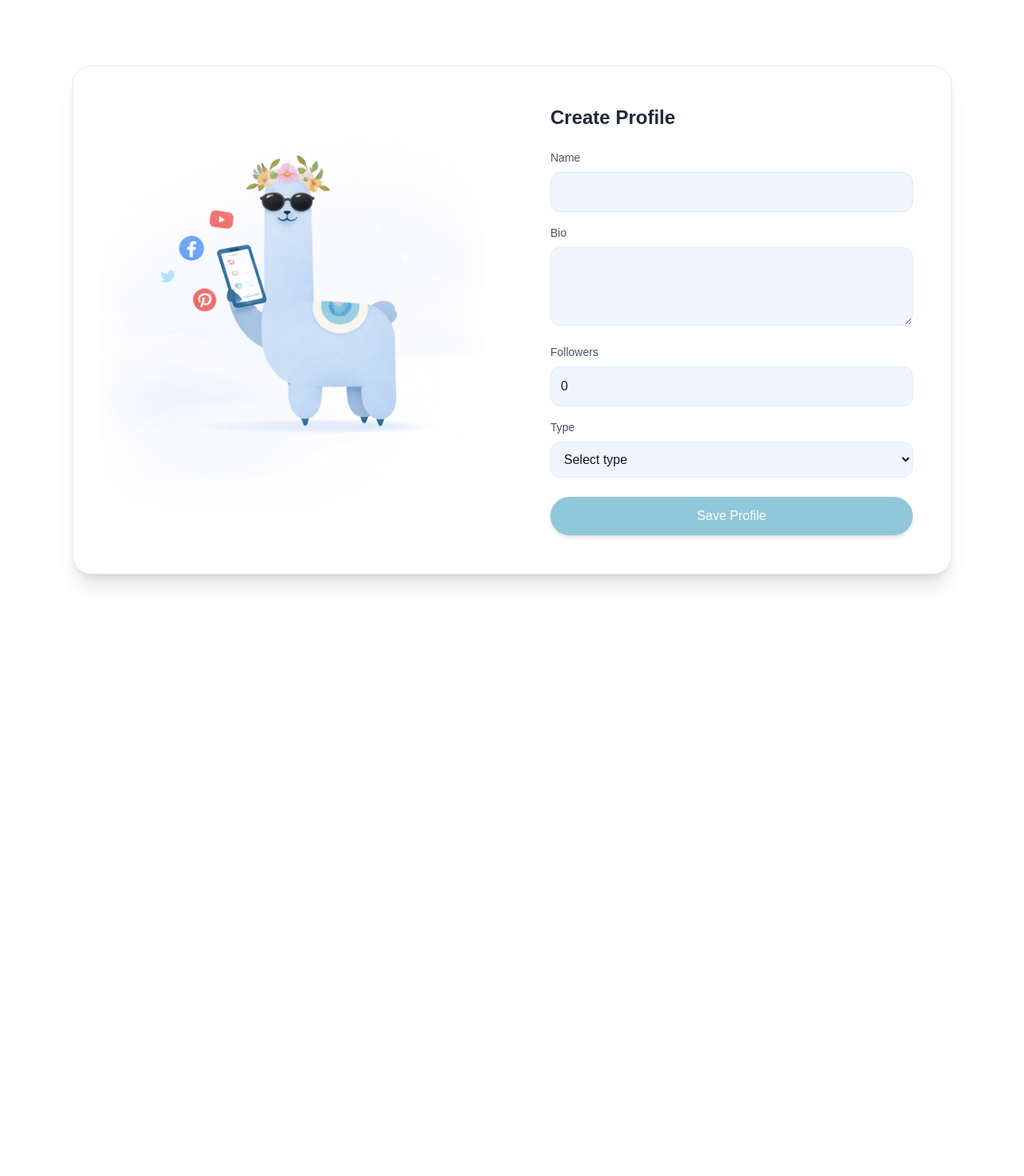
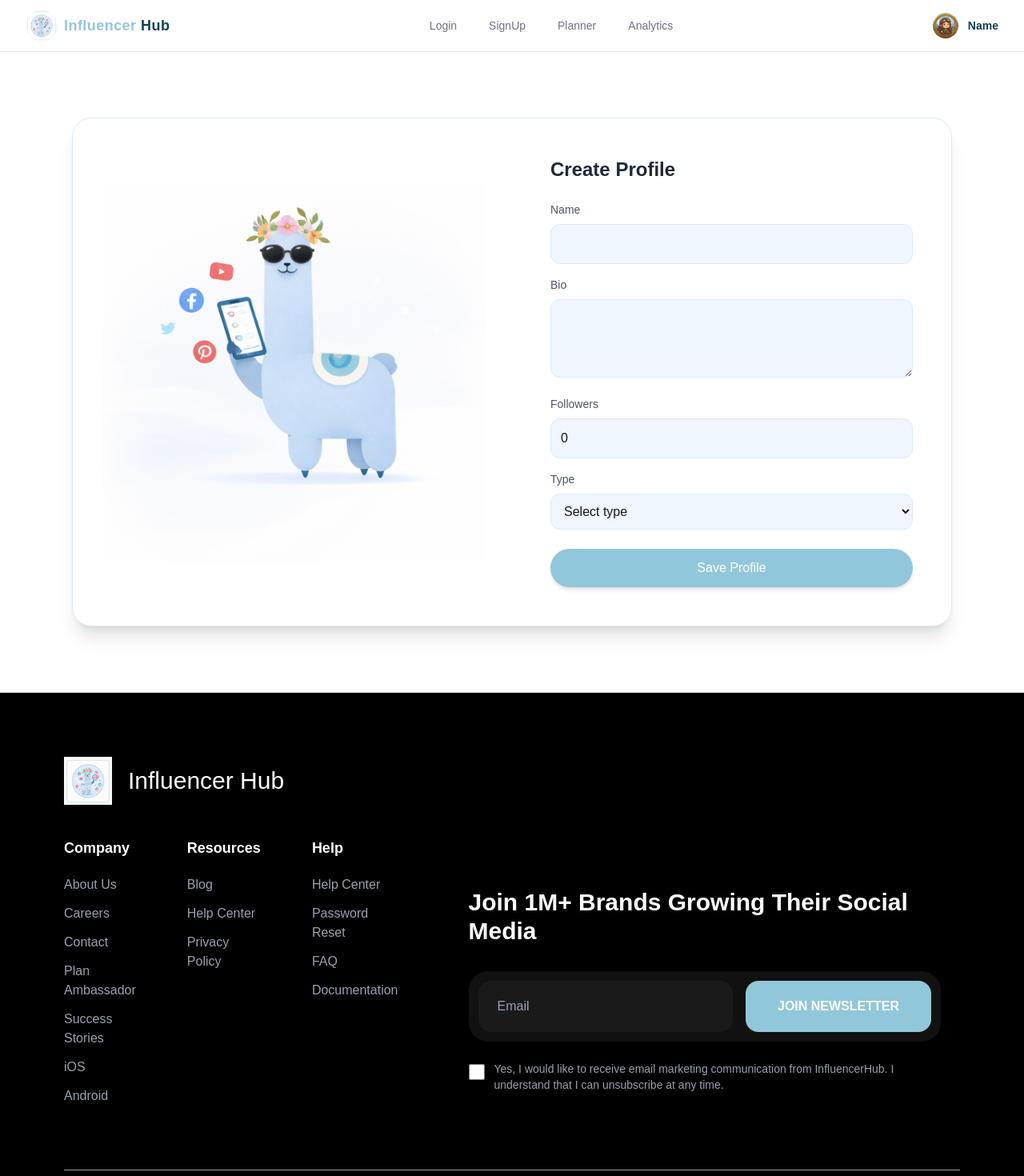
Before and after one commit to 041kzee/content-planner, a Next.js app: page /form in a window 1280 px wide. Shown: the top 1470 px of the page at 80% size. Before the commit the page ends 800 px from the top, so only its background shows below. Built offline with nearby package versions, Linux system fonts and the light colour scheme.

Commit message:
added footer and responsiveness for navbar too

```diff
--- /dev/null
+++ b/app/components/Footer.js
@@ -0,0 +1,87 @@
+import Image from "next/image";
+export default function Footer() {
+return (
+    <div className="bg-black border-t border-gray-200 p-4 sm:p-8 md:p-12 lg:p-20">
+      <div className="flex flex-row gap-3 sm:gap-5 items-center">
+         <Image
+                  src="/mainlogo.png"
+                  alt="logo"
+                  width={60}
+                  height={60}
+                  className="w-10 h-10 sm:w-14 sm:h-14 md:w-[60px] md:h-[60px]"
+                />
+                <h1 className="text-white text-xl sm:text-2xl md:text-3xl font-medium"> Influencer Hub</h1>
+                </div>
+
+<div className="flex flex-col md:flex-row justify-between gap-8 sm:gap-12 md:gap-16 mt-8 sm:mt-10">
+
+<div className="flex flex-1 flex-col gap-3">
+<h2 className="text-white text-base sm:text-lg font-semibold mb-2">Company</h2>
+<a href="#" className="text-gray-400 hover:text-gray-200 transition text-sm sm:text-base">About Us</a>
+<a href="#" className="text-gray-400 hover:text-gray-200 transition text-sm sm:text-base">Careers</a>
+<a href="#" className="text-gray-400 hover:text-gray-200 transition text-sm sm:text-base">Contact</a>
+<a href="#" className="text-gray-400 hover:text-gray-200 transition text-sm sm:text-base">Plan Ambassador</a>
+<a href="#" className="text-gray-400 hover:text-gray-200 transition text-sm sm:text-base">Success Stories</a>
+<a href="#" className="text-gray-400 hover:text-gray-200 transition text-sm sm:text-base">iOS</a>
+<a href="#" className="text-gray-400 hover:text-gray-200 transition text-sm sm:text-base">Android</a>
+</div>
+<div className="flex flex-col gap-3">
+<h2 className="text-white text-base sm:text-lg font-semibold mb-2">Resources</h2>
+<a href="#" className="text-gray-400 hover:text-gray-200 transition text-sm sm:text-base">Blog</a>
+<a href="#" className="text-gray-400 hover:text-gray-200 transition text-sm sm:text-base">Help Center</a>
+<a href="#" className="text-gray-400 hover:text-gray-200 transition text-sm sm:text-base">Privacy Policy</a>
+</div>
+<div className="flex flex-col gap-3">
+<h2 className="text-white text-base sm:text-lg font-semibold mb-2">Help</h2>
+<a href="#" className="text-gray-400 hover:text-gray-200 transition text-sm sm:text-base">Help Center</a>
+<a href="#" className="text-gray-400 hover:text-gray-200 transition text-sm sm:text-base">Password Reset</a>
+<a href="#" className="text-gray-400 hover:text-gray-200 transition text-sm sm:text-base">FAQ</a>
+<a href="#" className="text-gray-400 hover:text-gray-200 transition text-sm sm:text-base">Documentation</a>
+</div>
+
+
+<div className="w-full bg-black py-8 sm:py-12 md:py-16 px-0 sm:px-4 md:px-6 flex justify-center">
+  <div className="w-full max-w-4xl">
+
+    <h2 className="text-white text-xl sm:text-2xl md:text-3xl font-semibold mb-6 sm:mb-8">
+      Join 1M+ Brands Growing Their Social Media
+    </h2>
+
+    <div className="flex flex-col md:flex-row gap-3 sm:gap-4 bg-[#111] p-2 sm:p-3 rounded-2xl sm:rounded-3xl items-center">
+      <input
+        type="email"
+        placeholder="Email"
+        className="w-full flex-1 bg-[#1a1a1a] text-white placeholder-gray-400 px-4 sm:px-6 py-4 sm:py-5 rounded-xl sm:rounded-2xl outline-none focus:ring-2 focus:ring-blue-400 text-sm sm:text-base"
+      />
+
+      <button
+        type="button"
+        className="w-full md:w-auto bg-[#91c7da] hover:bg-[#548293] text-white font-semibold px-8 sm:px-10 py-4 sm:py-5 rounded-xl sm:rounded-2xl transition-all duration-300 whitespace-nowrap text-sm sm:text-base"
+      >
+        JOIN NEWSLETTER
+      </button>
+    </div>
+
+    <div className="flex items-start gap-2 sm:gap-3 mt-4 sm:mt-6 text-gray-400 text-xs sm:text-sm">
+      <input
+        type="checkbox"
+        className="w-4 h-4 sm:w-5 sm:h-5 mt-0.5 sm:mt-1 accent-[#91c7da] flex-shrink-0"
+      />
+      <p>
+        Yes, I would like to receive email marketing communication from InfluencerHub. I understand that I can unsubscribe at any time.
+      </p>
+    </div>
+
+  </div>
+</div>
+
+</div>
+
+<div className="w-full border-t border-gray-400 px-4 sm:px-8 py-4 text-center mt-6 sm:mt-8">
+<p className="text-xs sm:text-sm text-gray-500 mb-2">
+&copy; {new Date().getFullYear()} InfluencerHub. All rights reserved.</p>
+<p className="text-xs sm:text-sm text-gray-500">Terms of Service | Privacy Policy</p>
+     </div>
+
+     </div> );
+      }
--- a/app/components/Navbar.js
+++ b/app/components/Navbar.js
@@ -3,20 +3,21 @@
 import Link from "next/link";
 import { usePathname } from "next/navigation";
 import Image from "next/image";
+import { useState } from "react";
 
 export default function Navbar() {
   const pathname = usePathname();
+  const [isMenuOpen, setIsMenuOpen] = useState(false);
 
   const navLinks = [
-    { name: "Auth", path: "/auth" },
-    { name: "Create Profile", path: "/create-profile" },
+    { name: "Login", path: "/login" },
+    { name: "SignUp", path: "/signup" },
     { name: "Planner", path: "/planner" },
     { name: "Analytics", path: "/analytics" },
   ];
 
   return (
-    <nav className="w-full bg-white border-b border-gray-200 px-8 py-3 flex items-center justify-between">
-
+    <nav className="w-full bg-white border-b border-gray-200 px-4 sm:px-6 md:px-8 py-3 flex items-center justify-between relative">
 
       <div className="flex items-center gap-2">
         <Image
@@ -24,16 +25,15 @@ export default function Navbar() {
           alt="logo"
           width={40}
           height={40}
-          className="rounded-full"
+          className="rounded-full w-8 h-8 sm:w-10 sm:h-10"
         />
-        <p className="text-lg font-semibold tracking-wide">
+        <p className="text-base sm:text-lg font-semibold tracking-wide">
           <span className="text-[#91c7da]">Influencer</span>{" "}
           <span className="text-[#124253]">Hub</span>
         </p>
       </div>
 
-
-      <div className="flex items-center gap-10 relative">
+      <div className="hidden md:flex items-center gap-6 lg:gap-10 relative">
         {navLinks.map((link) => {
           const isActive = pathname === link.path;
 
@@ -57,9 +57,8 @@ export default function Navbar() {
         })}
       </div>
 
-
-      <div className="flex items-center gap-3">
-        <div className="h-8 w-8 rounded-full overflow-hidden">
+      <div className="hidden md:flex items-center gap-2 sm:gap-3">
+        <div className="h-7 w-7 sm:h-8 sm:w-8 rounded-full overflow-hidden">
           <Image
             src="/profile.png"
             alt="profile"
@@ -67,10 +66,59 @@ export default function Navbar() {
             height={32}
           />
         </div>
-        <span className="text-sm font-semibold text-[#124253]">
+        <span className="text-xs sm:text-sm font-semibold text-[#124253]">
           Name
         </span>
       </div>
+
+      <button
+        onClick={() => setIsMenuOpen(!isMenuOpen)}
+        className="md:hidden flex flex-col gap-1.5 p-2"
+        aria-label="Toggle menu"
+      >
+        <span className={`w-6 h-0.5 bg-[#124253] transition-all duration-300 ${isMenuOpen ? 'rotate-45 translate-y-2' : ''}`}></span>
+        <span className={`w-6 h-0.5 bg-[#124253] transition-all duration-300 ${isMenuOpen ? 'opacity-0' : ''}`}></span>
+        <span className={`w-6 h-0.5 bg-[#124253] transition-all duration-300 ${isMenuOpen ? '-rotate-45 -translate-y-2' : ''}`}></span>
+      </button>
+
+      {isMenuOpen && (
+        <div className="md:hidden absolute top-full left-0 w-full bg-white border-b border-gray-200 shadow-lg z-50">
+          <div className="flex flex-col py-4">
+            {navLinks.map((link) => {
+              const isActive = pathname === link.path;
+
+              return (
+                <Link
+                  key={link.name}
+                  href={link.path}
+                  onClick={() => setIsMenuOpen(false)}
+                  className={`px-6 py-3 text-sm font-medium transition-colors duration-200 ${
+                    isActive
+                      ? "text-[#124253] bg-gray-50 border-l-4 border-[#91c7da]"
+                      : "text-gray-500 hover:text-[#124253] hover:bg-gray-50"
+                  }`}
+                >
+                  {link.name}
+                </Link>
+              );
+            })}
+
+            <div className="flex items-center gap-3 px-6 py-3 mt-2 border-t border-gray-200">
+              <div className="h-8 w-8 rounded-full overflow-hidden">
+                <Image
+                  src="/profile.png"
+                  alt="profile"
+                  width={32}
+                  height={32}
+                />
+              </div>
+              <span className="text-sm font-semibold text-[#124253]">
+                Name
+              </span>
+            </div>
+          </div>
+        </div>
+      )}
     </nav>
   );
 }
--- a/app/form/page.js
+++ b/app/form/page.js
@@ -2,7 +2,8 @@
 
 import { useState } from "react";
 import { useRouter } from "next/navigation";
-
+import Navbar from "../components/Navbar";
+import Footer from "../components/Footer";
 export default function Home() {
   const router = useRouter();
 
@@ -45,7 +46,10 @@ export default function Home() {
   };
 
   return (
+    <div>
+       <Navbar />
     <div className="min-h-screen flex items-center justify-center from-blue-50 via-white to-blue-100 px-6">
+
       <div className="max-w-[1100px] w-full bg-white rounded-3xl shadow-xl flex overflow-hidden border border-blue-100">
 
         <div className="hidden md:flex w-1/2 items-center justify-center">
@@ -141,5 +145,7 @@ export default function Home() {
         </form>
       </div>
     </div>
+    <Footer />
+    </div>
   );
 }
--- a/app/login/page.js
+++ b/app/login/page.js
@@ -4,6 +4,7 @@ import { useState } from "react";
 import { signInWithEmailAndPassword } from "firebase/auth";
 import { auth } from "../lib/firebase";
 import { useRouter } from "next/navigation";
+import Navbar from "../components/Navbar";
 
 export default function LoginPage() {
   const [email, setEmail] = useState("");
@@ -24,6 +25,8 @@ export default function LoginPage() {
   };
 
   return (
+    <div>
+        <Navbar />
     <div className="min-h-screen flex items-center justify-center from-blue-50 via-white to-blue-100 px-6">
       <div className="max-w-[1100px] w-full bg-white rounded-3xl shadow-xl flex overflow-hidden border border-blue-100">
 
@@ -80,6 +83,8 @@ export default function LoginPage() {
           <button
             type="submit"
             className="bg-[#91c7da] text-white py-3 rounded-full font-medium shadow-md hover:bg-[#548293] transition-all duration-300 w-full"
+
+
           >
             Sign In
           </button>
@@ -93,5 +98,6 @@ export default function LoginPage() {
         </form>
       </div>
     </div>
+    </div>
   );
 }
--- a/app/signup/page.js
+++ b/app/signup/page.js
@@ -4,6 +4,7 @@ import { useState } from "react";
 import { createUserWithEmailAndPassword } from "firebase/auth";
 import { auth } from "../lib/firebase";
 import { useRouter } from "next/navigation";
+import Navbar from "../components/Navbar";
 
 export default function SignupPage() {
   const [email, setEmail] = useState("");
@@ -24,6 +25,8 @@ export default function SignupPage() {
   };
 
   return (
+    <div>
+        <Navbar />
     <div className="min-h-screen flex items-center justify-center from-blue-50 via-white to-blue-100 px-6">
       <div className="max-w-[1100px] w-full bg-white rounded-3xl shadow-xl flex overflow-hidden border border-blue-100">
 
@@ -93,5 +96,6 @@ export default function SignupPage() {
         </form>
       </div>
     </div>
+    </div>
   );
 }
```
